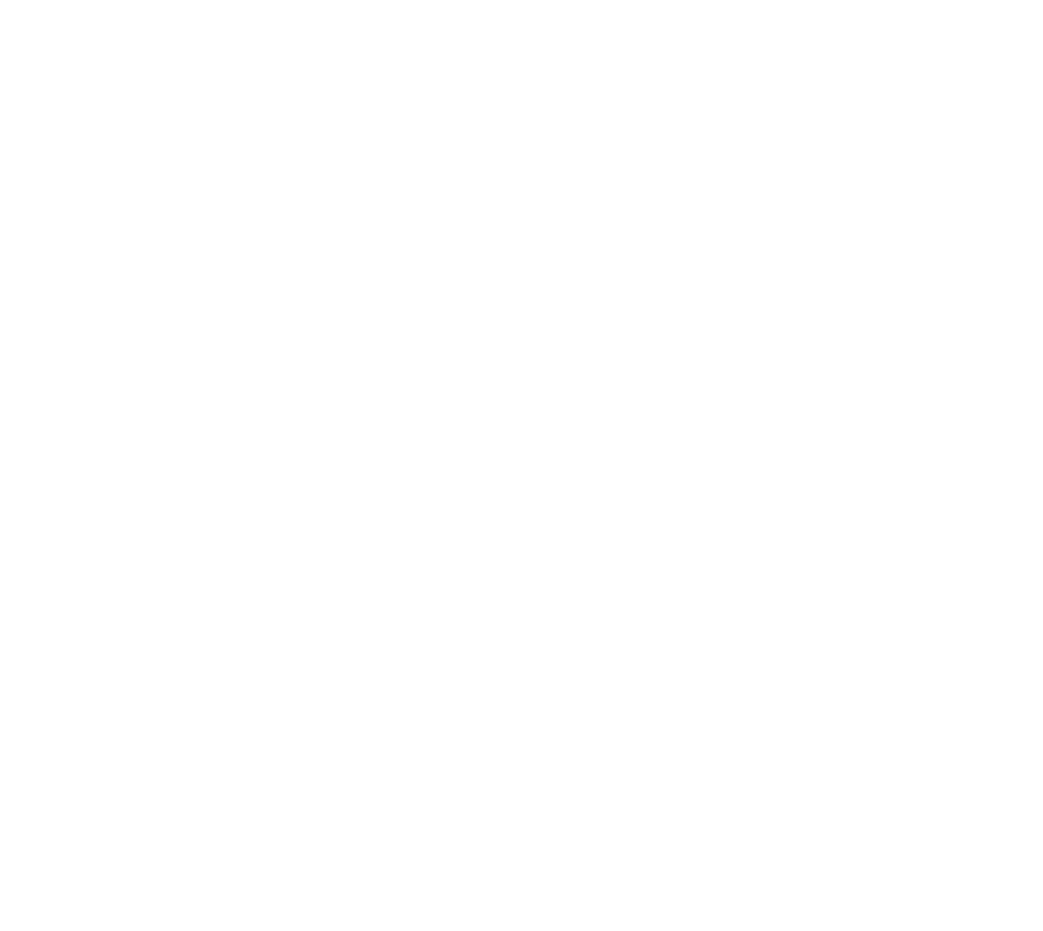
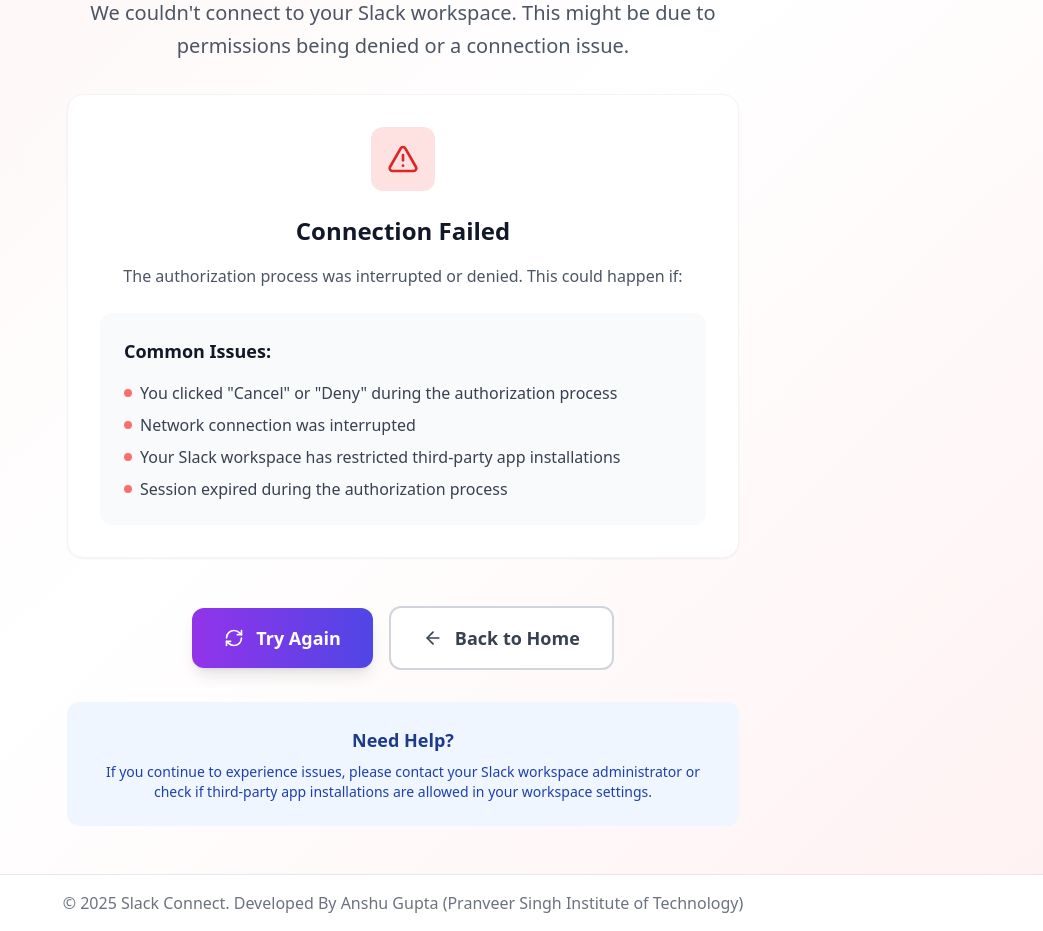
Before and after one commit to Anshu370/Slack-Connect, a React (Vite) app in the folder frontend/: page /auth/failure in a window 1280 px wide. Before the commit this address had no page. Shown: the part 300-1231 px from the top of the page, without its empty margins (237-1280 px from the left). Before the commit the page ends 800 px from the top, so only its background shows below. Built offline with nearby package versions, Linux system fonts and the light colour scheme.

Commit message:
Added Redirection in the Slack/Callback and Created Frontend for success and failure.

```diff
--- a/frontend/src/App.tsx
+++ b/frontend/src/App.tsx
@@ -1,10 +1,14 @@
 import { Routes, Route } from 'react-router-dom';
 import Hero from './pages/Hero';
+import AuthSuccess from './pages/AuthSuccess';
+import AuthFailure from './pages/AuthFailure';
 
 function App() {
   return (
     <Routes>
       <Route path="/" element={<Hero />} />
+      <Route path="/auth/success" element={<AuthSuccess />} />
+      <Route path="/auth/failure" element={<AuthFailure />} />
     </Routes>
   );
 }
--- /dev/null
+++ b/frontend/src/pages/AuthFailure.tsx
@@ -0,0 +1,109 @@
+import { XCircle, Slack, RefreshCw, ArrowLeft, AlertTriangle } from 'lucide-react';
+import { Link } from 'react-router-dom';
+import Header from '../components/Header'
+import Footer from '../components/Footer'
+
+function AuthFailure() {
+  const handleRetry = () => {
+    window.location.href = `${import.meta.env.VITE_BACKEND_URL}/slack/auth`;
+  };
+
+  return (
+    <div className="min-h-screen bg-gradient-to-br from-red-50 via-white to-rose-50">
+      {/* Header */}
+      <Header />
+
+      {/* Main Content */}
+      <main className="max-w-4xl mx-auto px-4 sm:px-6 lg:px-8 py-12">
+        <div className="text-center">
+          {/* Error Icon */}
+          <div className="flex items-center justify-center mb-8">
+            <div className="flex items-center justify-center w-24 h-24 bg-gradient-to-r from-red-500 to-rose-500 rounded-full shadow-lg">
+              <XCircle className="w-12 h-12 text-white" />
+            </div>
+          </div>
+
+          {/* Error Message */}
+          <h2 className="text-4xl font-bold text-gray-900 mb-4">
+            Authentication Failed
+          </h2>
+          <p className="text-xl text-gray-600 mb-8 max-w-2xl mx-auto leading-relaxed">
+            We couldn't connect to your Slack workspace. This might be due to
+            permissions being denied or a connection issue.
+          </p>
+
+          {/* Error Details Card */}
+          <div className="bg-white rounded-2xl p-8 shadow-sm border border-gray-100 mb-12 max-w-2xl mx-auto">
+            <div className="flex items-center justify-center mb-6">
+              <div className="flex items-center justify-center w-16 h-16 bg-red-100 rounded-xl">
+                <AlertTriangle className="w-8 h-8 text-red-600" />
+              </div>
+            </div>
+            <h3 className="text-2xl font-semibold text-gray-900 mb-4">
+              Connection Failed
+            </h3>
+            <p className="text-gray-600 mb-6 leading-relaxed">
+              The authorization process was interrupted or denied. This could happen if:
+            </p>
+
+            {/* Common Issues */}
+            <div className="bg-gray-50 rounded-xl p-6 text-left">
+              <h4 className="text-lg font-semibold text-gray-900 mb-4">Common Issues:</h4>
+              <ul className="space-y-2 text-gray-700">
+                <li className="flex items-start space-x-2">
+                  <span className="w-2 h-2 bg-red-400 rounded-full mt-2 flex-shrink-0"></span>
+                  <span>You clicked "Cancel" or "Deny" during the authorization process</span>
+                </li>
+                <li className="flex items-start space-x-2">
+                  <span className="w-2 h-2 bg-red-400 rounded-full mt-2 flex-shrink-0"></span>
+                  <span>Network connection was interrupted</span>
+                </li>
+                <li className="flex items-start space-x-2">
+                  <span className="w-2 h-2 bg-red-400 rounded-full mt-2 flex-shrink-0"></span>
+                  <span>Your Slack workspace has restricted third-party app installations</span>
+                </li>
+                <li className="flex items-start space-x-2">
+                  <span className="w-2 h-2 bg-red-400 rounded-full mt-2 flex-shrink-0"></span>
+                  <span>Session expired during the authorization process</span>
+                </li>
+              </ul>
+            </div>
+          </div>
+
+          {/* Action Buttons */}
+          <div className="flex flex-col sm:flex-row gap-4 justify-center items-center mb-8">
+            <button
+              onClick={handleRetry}
+              className="group inline-flex items-center px-8 py-4 text-lg font-semibold text-white bg-gradient-to-r from-purple-600 to-indigo-600 rounded-xl shadow-lg hover:shadow-xl transform hover:scale-105 transition-all duration-200"
+            >
+              <RefreshCw className="w-5 h-5 mr-3" />
+              Try Again
+            </button>
+
+            <Link
+              to="/"
+              className="group inline-flex items-center px-8 py-4 text-lg font-semibold text-gray-700 bg-white border-2 border-gray-300 rounded-xl hover:border-gray-400 hover:bg-gray-50 transition-all duration-200"
+            >
+              <ArrowLeft className="w-5 h-5 mr-3" />
+              Back to Home
+            </Link>
+          </div>
+
+          {/* Help Section */}
+          <div className="bg-blue-50 rounded-xl p-6 max-w-2xl mx-auto">
+            <h4 className="text-lg font-semibold text-blue-900 mb-2">Need Help?</h4>
+            <p className="text-blue-800 text-sm">
+              If you continue to experience issues, please contact your Slack workspace administrator
+              or check if third-party app installations are allowed in your workspace settings.
+            </p>
+          </div>
+        </div>
+      </main>
+
+      {/* Footer */}
+      <Footer />
+    </div>
+  );
+}
+
+export default AuthFailure;
--- /dev/null
+++ b/frontend/src/pages/AuthSuccess.tsx
@@ -0,0 +1,111 @@
+import { useEffect } from 'react';
+import { useSearchParams, useNavigate } from 'react-router-dom';
+import Cookies from 'js-cookie';
+import { CheckCircle, Slack, ArrowRight, Users, MessageSquare } from 'lucide-react';
+import Header from '../components/Header'
+import Footer from '../components/Footer'
+
+function AuthSuccess() {
+  const [searchParams] = useSearchParams();
+  const navigate = useNavigate();
+
+  useEffect(() => {
+    // Extract parameters from URL
+    const teamId = searchParams.get('teamId');
+    const teamName = searchParams.get('teamName');
+    const botUserId = searchParams.get('botUserId');
+    const userId = searchParams.get('userId');
+
+    // Store in cookies if parameters exist
+    if (teamId && teamName && botUserId && userId) {
+      Cookies.set('slack_team_id', teamId, { expires: 10 }); // 10 days
+      Cookies.set('slack_team_name', teamName, { expires: 10 });
+      Cookies.set('slack_bot_user_id', botUserId, { expires: 10 });
+      Cookies.set('slack_user_id', userId, { expires: 10 });
+
+      console.log('Slack auth data stored in cookies:', {
+        teamId,
+        teamName,
+        botUserId,
+        userId
+      });
+    }
+  }, [searchParams]);
+
+  const handleContinueToDashboard = () => {
+    // todo navigate
+  };
+
+  return (
+    <div className="min-h-screen bg-gradient-to-br from-green-50 via-white to-emerald-50">
+      {/* Header */}
+      <Header />
+
+      {/* Main Content */}
+      <main className="max-w-4xl mx-auto px-4 sm:px-6 lg:px-8 py-5  ">
+        <div className="text-center">
+          {/* Success Icon */}
+          <div className="flex items-center justify-center mb-8">
+            <div className="flex items-center justify-center w-24 h-24 bg-gradient-to-r from-green-500 to-emerald-500 rounded-full shadow-lg">
+              <CheckCircle className="w-12 h-12 text-white" />
+            </div>
+          </div>
+
+          {/* Success Message */}
+          <h2 className="text-4xl font-bold text-gray-900 mb-4">
+            Welcome to Slack Connect!
+          </h2>
+          <p className="text-xl text-gray-600 mb-8 max-w-2xl mx-auto leading-relaxed">
+            Your Slack workspace has been successfully connected. You can now send and schedule
+            messages to your team channels and direct messages.
+          </p>
+
+          {/* Success Card */}
+          <div className="bg-white rounded-2xl shadow-sm border border-gray-100 mb-8 max-w-2xl mx-auto">
+            {/* Next Steps */}
+            <div className="bg-gray-50 rounded-xl p-5">
+              <h4 className="text-lg font-semibold text-gray-900 mb-4">What's Next?</h4>
+              <div className="grid md:grid-cols-2 gap-4">
+                <div className="flex items-center space-x-3">
+                  <div className="flex items-center justify-center w-8 h-8 bg-blue-100 rounded-lg">
+                    <Users className="w-4 h-4 text-blue-600" />
+                  </div>
+                  <span className="text-gray-700">Browse your channels</span>
+                </div>
+                <div className="flex items-center space-x-3">
+                  <div className="flex items-center justify-center w-8 h-8 bg-purple-100 rounded-lg">
+                    <MessageSquare className="w-4 h-4 text-purple-600" />
+                  </div>
+                  <span className="text-gray-700">Send your first message</span>
+                </div>
+              </div>
+            </div>
+          </div>
+
+          {/* Continue Button */}
+          <button
+            onClick={handleContinueToDashboard}
+            className="group inline-flex items-center px-8 py-4 text-lg font-semibold text-white bg-gradient-to-r from-green-600 to-emerald-600 rounded-xl shadow-lg hover:shadow-xl transform hover:scale-105 transition-all duration-200"
+          >
+            Continue to Dashboard
+            <ArrowRight className="w-5 h-5 ml-3 group-hover:translate-x-1 transition-transform duration-200" />
+          </button>
+
+          <div className="mt-5">
+            <button
+              onClick={() => navigate('/')}
+              className="text-gray-500 hover:text-gray-700 transition-colors duration-200"
+            >
+              ← Back to Home
+            </button>
+          </div>
+        </div>
+      </main>
+
+      {/* Footer */}
+      <Footer />
+    </div>
+  );
+}
+
+export default AuthSuccess;
```
Also changed, not shown: 1 other file (tests, documents, lock files or other folders).
